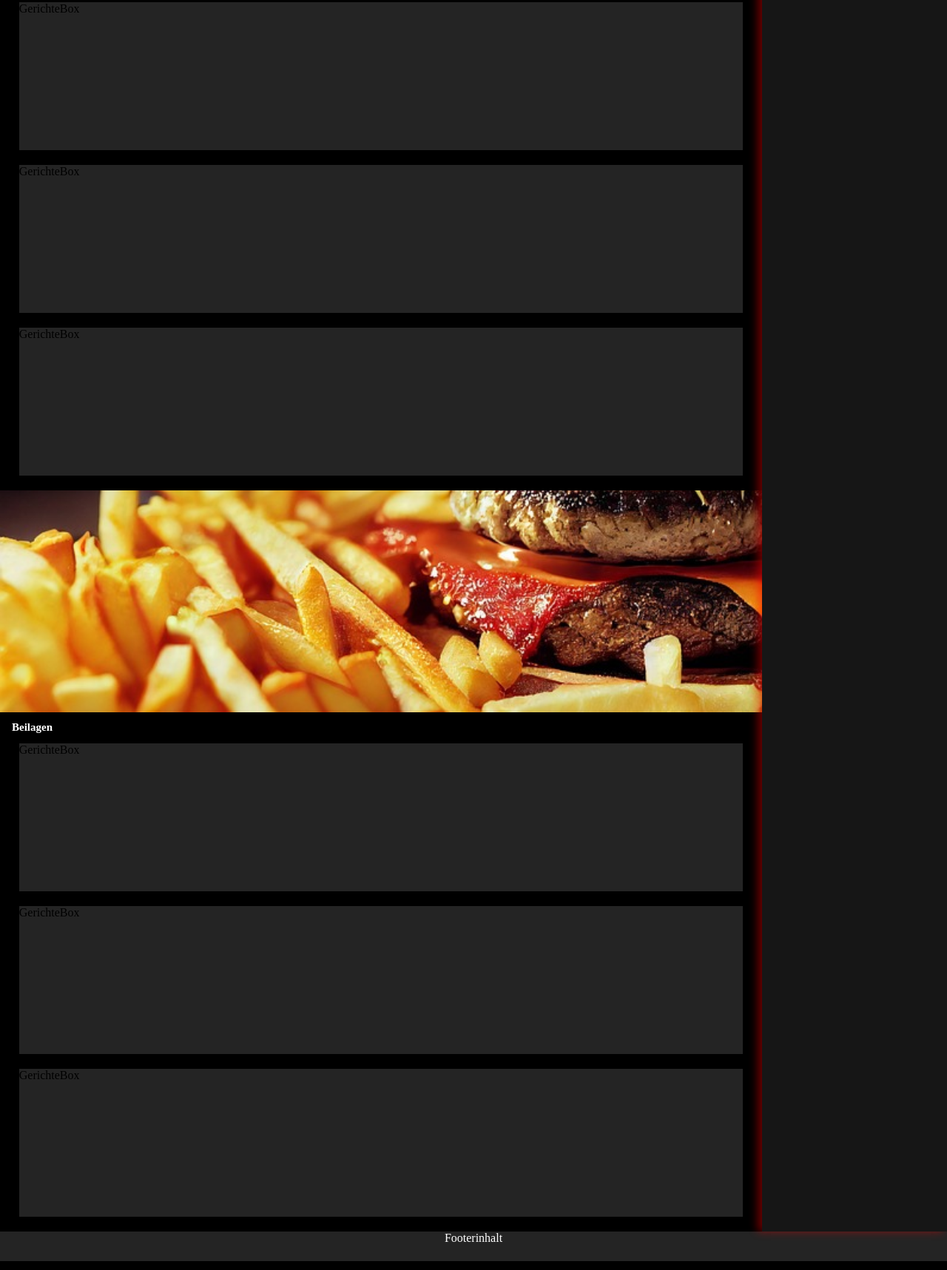
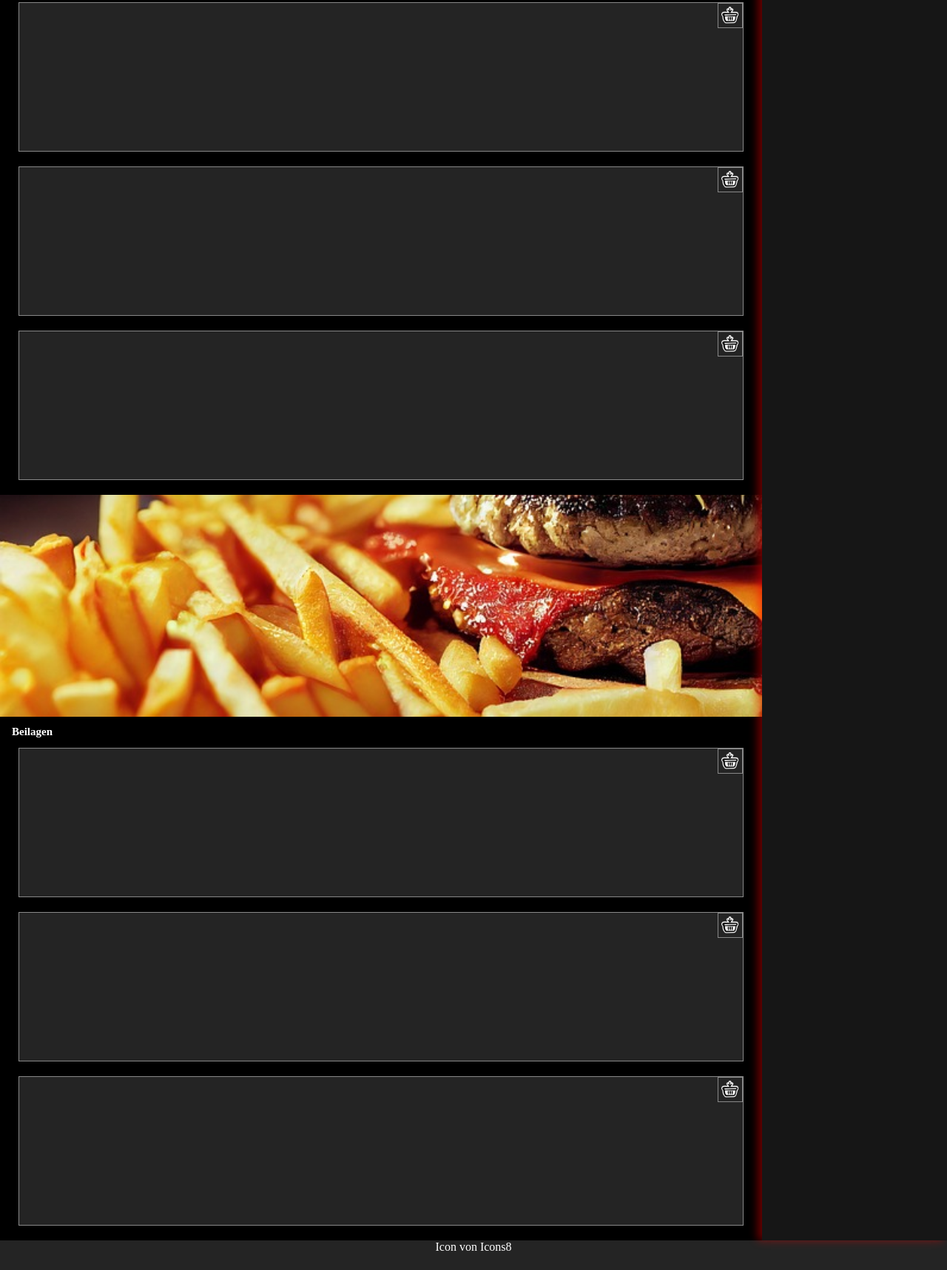
Before and after one commit to mapalummi/BestelloRando, a plain HTML site: page index.html in a window 1280 px wide. Shown: the part 759-2476 px from the top of the page at 74% size. Drawn offline with Linux system fonts and the light colour scheme.

Commit message:
update 03

```diff
--- a/index.html
+++ b/index.html
@@ -26,8 +26,8 @@
         </div>
 
         <div class="nav_container">
-          <a href="#">Hauptgerichte</a>
-          <a href="#">Beilagen</a>
+          <a href="#render_section1">Hauptgerichte</a>
+          <a href="#render_section2">Beilagen</a>
           <a href="#">Desserts</a>
         </div>
 
@@ -40,10 +40,32 @@
         </div>
 
 
-        <div id="render_content">
-          <div class="dishes_box">GerichteBox</div>
-          <div class="dishes_box">GerichteBox</div>
-          <div class="dishes_box">GerichteBox</div>
+        <div id="render_section1">
+
+          <div class="dishes_box">
+            <div id="add_btn">
+              <a href="#/">
+                <img class="basket_btn" src="./Assets/icons/icons8-warenkorb.png" alt="">
+              </a>
+            </div>
+          </div>
+
+          <div class="dishes_box">
+            <div id="add_btn">
+              <a href="#/">
+                <img class="basket_btn" src="./Assets/icons/icons8-warenkorb.png" alt="">
+              </a>
+            </div>
+          </div>
+
+          <div class="dishes_box">
+            <div id="add_btn">
+              <a href="#/">
+                <img class="basket_btn" src="./Assets/icons/icons8-warenkorb.png" alt="">
+              </a>
+            </div>
+          </div>
+
         </div>
 
 
@@ -58,10 +80,32 @@
         </div>
 
 
-        <div id="render_content">
-          <div class="dishes_box">GerichteBox</div>
-          <div class="dishes_box">GerichteBox</div>
-          <div class="dishes_box">GerichteBox</div>
+        <div id="render_section2">
+
+          <div class="dishes_box">
+            <div id="add_btn">
+              <a href="#/">
+                <img class="basket_btn" src="./Assets/icons/icons8-warenkorb.png" alt="">
+              </a>
+            </div>
+          </div>
+
+          <div class="dishes_box">
+            <div id="add_btn">
+              <a href="#/">
+                <img class="basket_btn" src="./Assets/icons/icons8-warenkorb.png" alt="">
+              </a>
+            </div>
+          </div>
+
+          <div class="dishes_box">
+            <div id="add_btn">
+              <a href="#/">
+                <img class="basket_btn" src="./Assets/icons/icons8-warenkorb.png" alt="">
+              </a>
+            </div>
+          </div>
+
         </div>
 
       </div>
@@ -97,6 +141,8 @@
 
 
     </div>
-    <footer>Footerinhalt</footer>
+    <footer>
+      Icon von <a target="_blank" href="https://icons8.com">Icons8</a>
+    </footer>
   </body>
 </html>
--- a/style.css
+++ b/style.css
@@ -5,6 +5,7 @@ html, body {
     margin: 0;
     display: table;
     background-color: #000000;
+    scroll-behavior: smooth;
 }
 
 header{
@@ -53,7 +54,7 @@ header h1{
 
 .logo{
     width: 250px;
-    margin: -141px 0;
+    margin: -128px 0;
 }
 
 .nav_container{
@@ -102,7 +103,14 @@ header h1{
 /* Gerenderter Inhalt */
 /*  */
 /*  */
-#render_content{
+#render_section1{
+    display: flex;
+    flex-direction: column;
+    justify-content: center;
+    align-items: center;
+}
+
+#render_section2{
     display: flex;
     flex-direction: column;
     justify-content: center;
@@ -114,6 +122,22 @@ header h1{
     height: 200px;
     background-color: rgb(36, 36, 36);
     margin-bottom: 20px;
+    border: 1px solid rgba(255, 255, 255, 0.455);
+}
+
+#add_btn{
+    float: right;
+    width: 32px;
+    height: 32px;
+    border: 1px solid rgba(255, 255, 255, 0.455);
+    display: flex;
+    justify-content: center;
+    align-items: end;
+}
+
+.basket_btn{
+    width: 24px;
+    height: 24px;
 }
 /*  */
 /*  */
@@ -175,3 +199,8 @@ footer{
     display: table-row;
     text-align: center;
 }
+
+footer a{
+    text-decoration: none;
+    color: white;
+}
```
Also changed, not shown: scripts/db.js (+21 -0 lines), Assets/icons/icons8-warenkorb.png (added).
